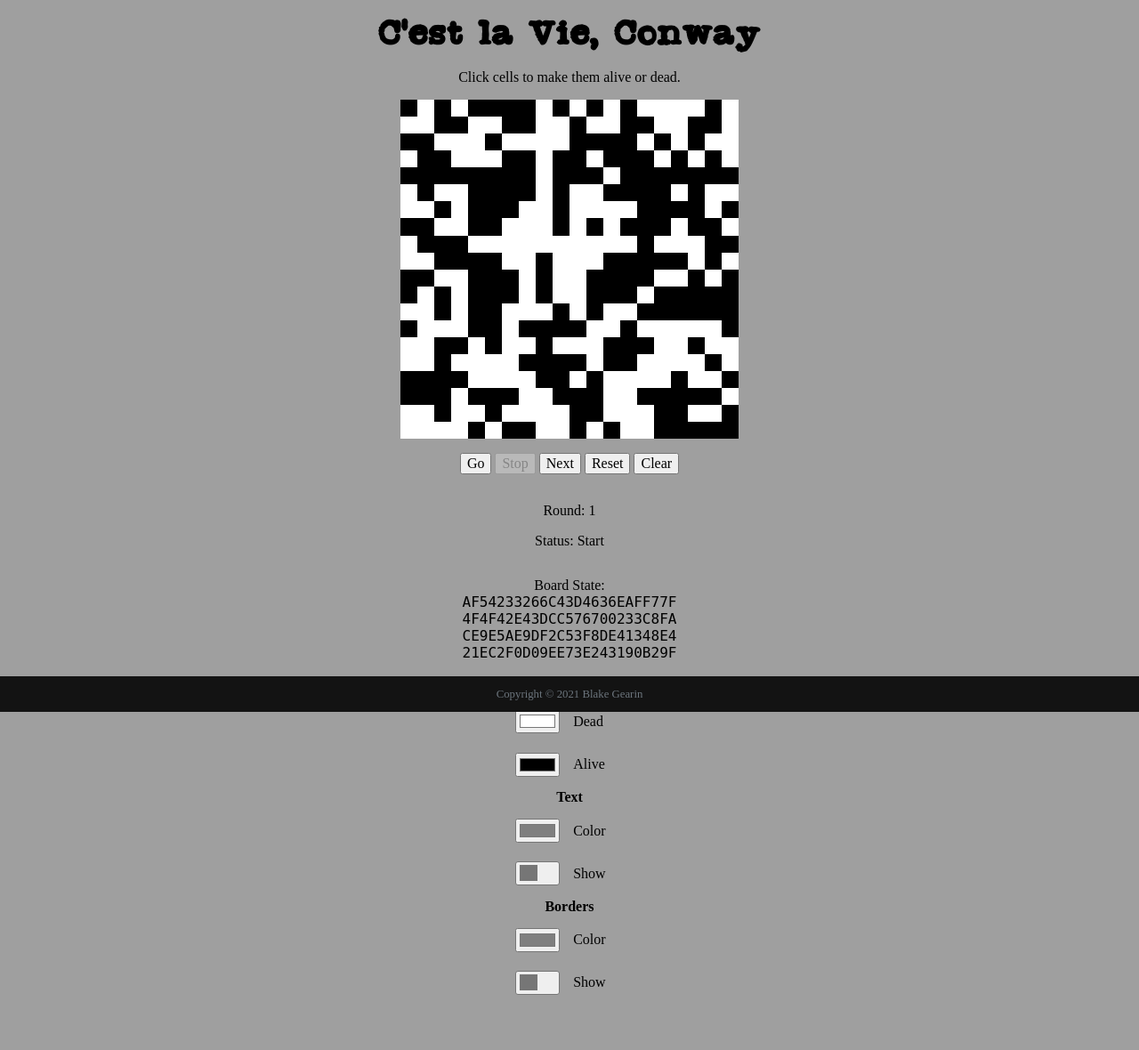
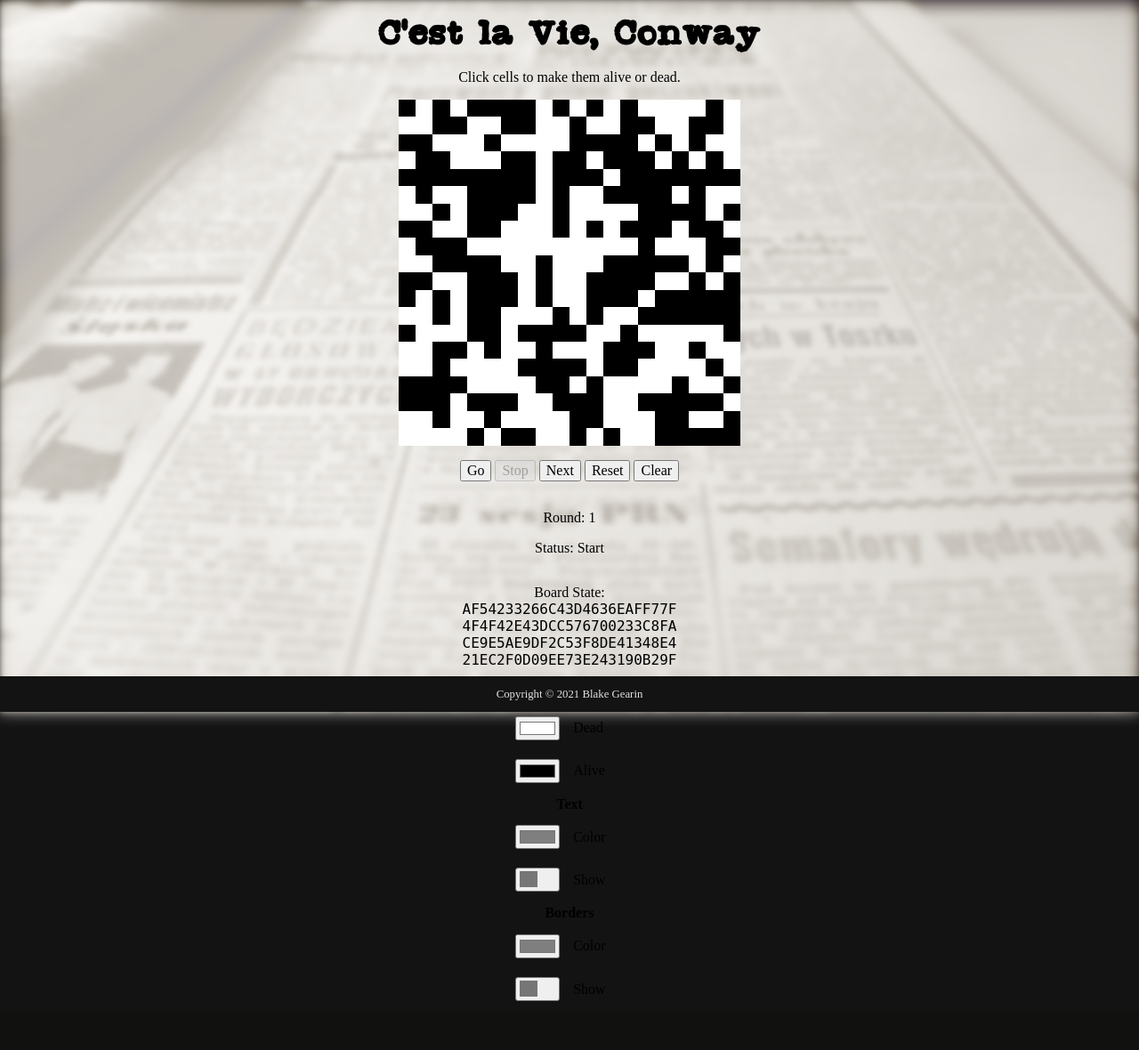
Before and after one commit to blakegearin/cestlavieconway, a PHP site: page / in a window 1280 px wide. Shown: the whole page at 89% size. After the commit the page ends 1125 px from the top, so only its background shows below. Run offline with PHP 8.4, Linux system fonts and the light colour scheme.

Commit message:
Added background image

```diff
--- a/index.php
+++ b/index.php
@@ -7,6 +7,9 @@
     <link rel="stylesheet" href="styles/fonts.css" type="text/css" charset="utf-8" />
   </head>
   <body>
+    <div id="outer-wrapper">
+      <div id="bg-overlay"></div>
+    </div>
       <main>
         <?php
           include("php/generate_board.php");
@@ -19,6 +22,7 @@
           </small>
         </div>
       </footer>
+
     <script src="scripts/jquery-3.6.0.min.js"></script>
     <script src="scripts/index.js"></script>
   </body>
--- a/styles/style.php
+++ b/styles/style.php
@@ -27,8 +27,48 @@
   }
 ?>
 
-body {
-  background: #9F9F9F;
+html
+{
+  background-color: #131313;
+}
+
+body, html
+{
+  height: 100%;
+  margin: 0;
+}
+
+#outer-wrapper
+{
+  top: 0;
+  background-position: top left;
+  background-image: url("../img/newspaper.jpeg");
+  background-position: center center;
+  background-size: 100% 100%;
+  background-attachment: fixed;
+  background-repeat: no-repeat;
+  position: fixed;
+  min-width: 100%;
+  width: 100%;
+  min-height: 100%;
+  z-index: -1;
+  transform: translate3d(0, 0, 0);
+  filter: blur(3px);
+}
+
+#bg-overlay
+{
+  width: 100%;
+  height: 100%;
+  top: 0;
+  right: 0;
+  bottom: 0;
+  left: 0;
+  position: absolute;
+  z-index: -1;
+  background-color: rgba(255, 255, 255, .7);
+  filter: blur(8px);
+  -webkit-filter: blur(8px);
 }
 
 h1
@@ -226,7 +266,7 @@
 }
 
 .text-muted {
-  color: #6c757d;
+  color: #e2e2e2;
 }
 
 footer div small {
```
Also changed, not shown: img/newspaper.jpeg (added). Lines whose indentation alone changed are shown as unchanged.
